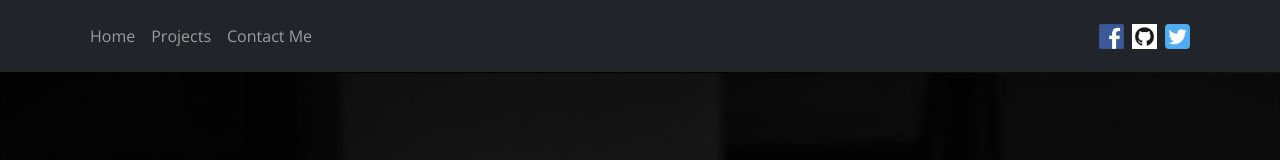
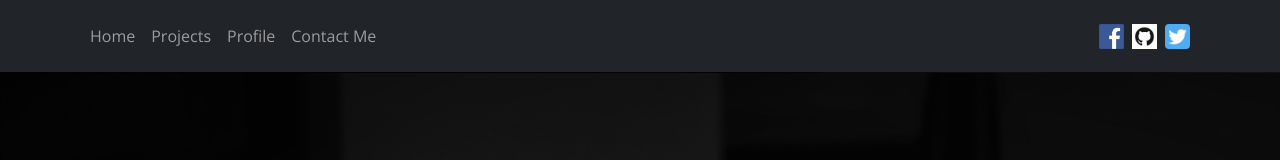
Before and after one commit to kliffordme/ford-developer, a React (Create React App) app: page / in a window 1280 px wide. Shown: the top 160 px of the page. Built offline with nearby package versions, Linux system fonts and the light colour scheme.

Commit message:
added nav

```diff
--- a/src/components/ProfileNavbar.js
+++ b/src/components/ProfileNavbar.js
@@ -10,6 +10,7 @@ export const ProfileNavbar = () => {
       <Nav className="me-auto">
         <Nav.Link href="#home">Home</Nav.Link>
         <Nav.Link href="#projects">Projects</Nav.Link>
+        <Nav.Link href="#profile">Profile</Nav.Link>
         <Nav.Link href="#contact">Contact Me</Nav.Link>
       </Nav>
       <a href='https://www.facebook.com/klifford.orquillas/' className='mx-2' target="_blank">
```
